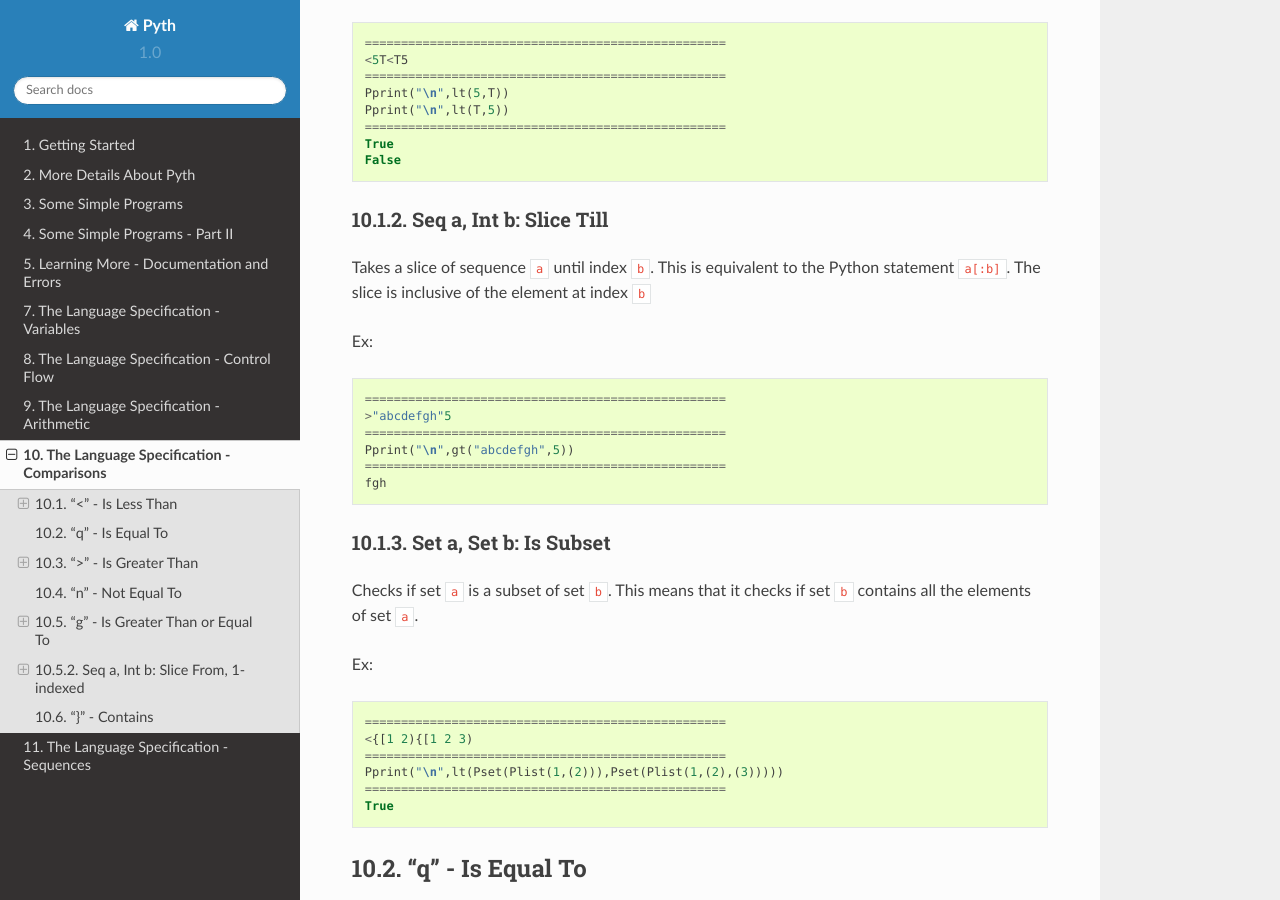
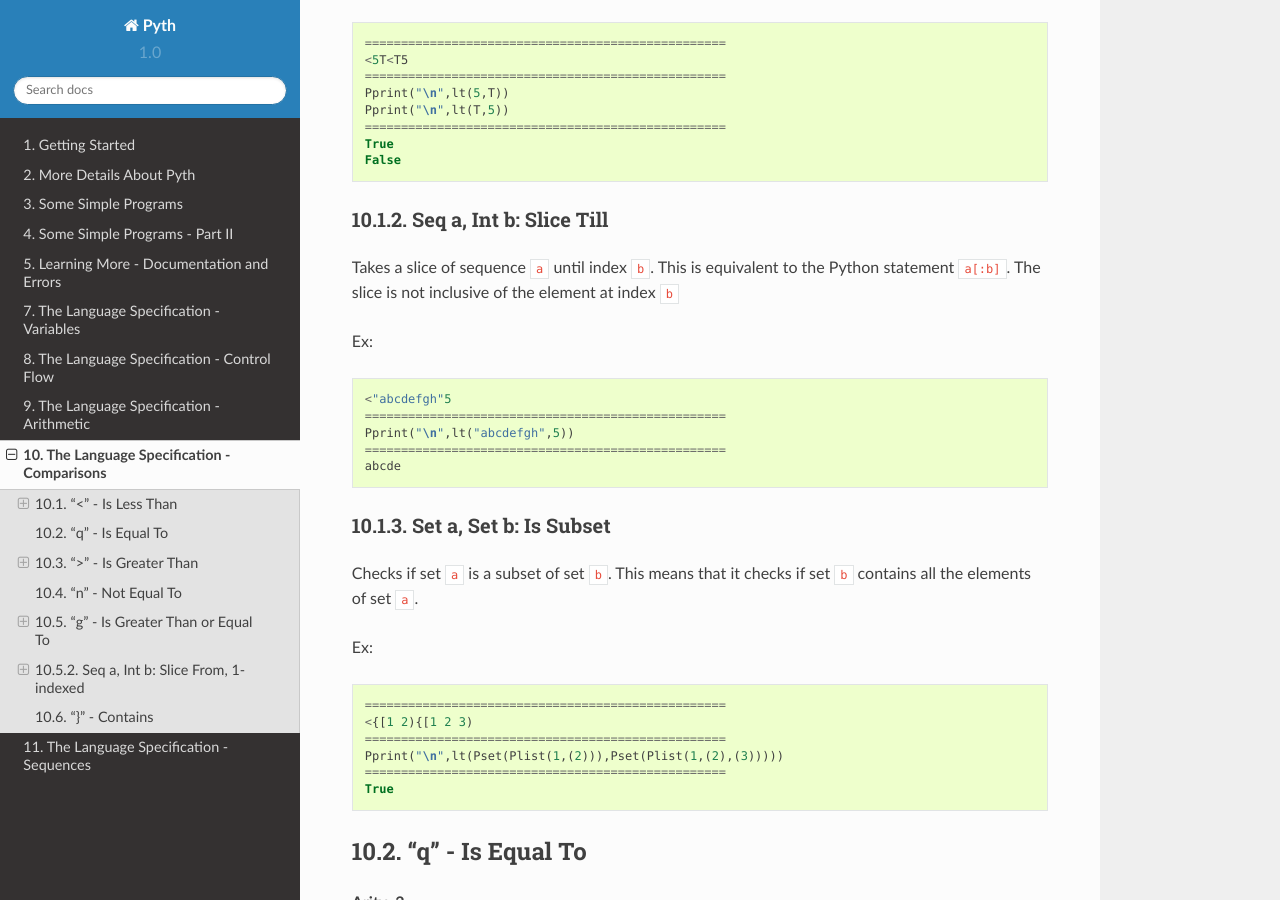
Before and after one commit to isaacg1/pyth, a Sphinx documentation site: the page built from docs/spec_comp.rst, in a window 1280 px wide and 900 px high, scrolled down 485 px. Built offline with Sphinx 7.4.7 and the Read the Docs theme 2.0.0, drawn with Linux system fonts in a browser that asks for light colours; pages that are not in the unit, such as notebooks, are missing from menus; some of the changed text lies outside the part shown.

Commit message:
Swapped the SliceFrom and SliceTo examples
The two examples were in the wrong place. Swapped.

```diff
--- a/docs/spec_comp.rst
+++ b/docs/spec_comp.rst
@@ -27,16 +27,16 @@ Ex::
 10.1.2. Seq a, Int b: Slice Till
 -------------------------------
 
-Takes a slice of sequence ``a`` until index ``b``. This is equivalent to the Python statement ``a[:b]``. The slice is inclusive of the element at index ``b``
+Takes a slice of sequence ``a`` until index ``b``. This is equivalent to the Python statement ``a[:b]``. The slice is not inclusive of the element at index ``b``
 
 Ex::
 
+	<"abcdefgh"5
 	==================================================
-	>"abcdefgh"5
+	Pprint("\n",lt("abcdefgh",5))
 	==================================================
-	Pprint("\n",gt("abcdefgh",5))
-	==================================================
-	fgh
+	abcde
+
 
 10.1.3. Set a, Set b: Is Subset
 ------------------------------
```
Also changed, not shown: other parts of docs/spec_comp.rst (+5 -4 lines).
